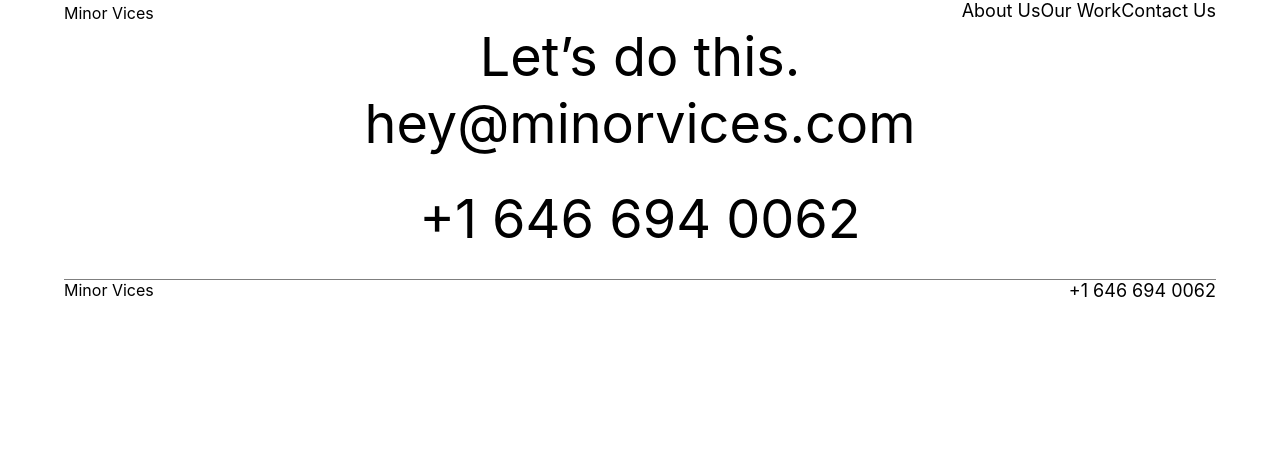
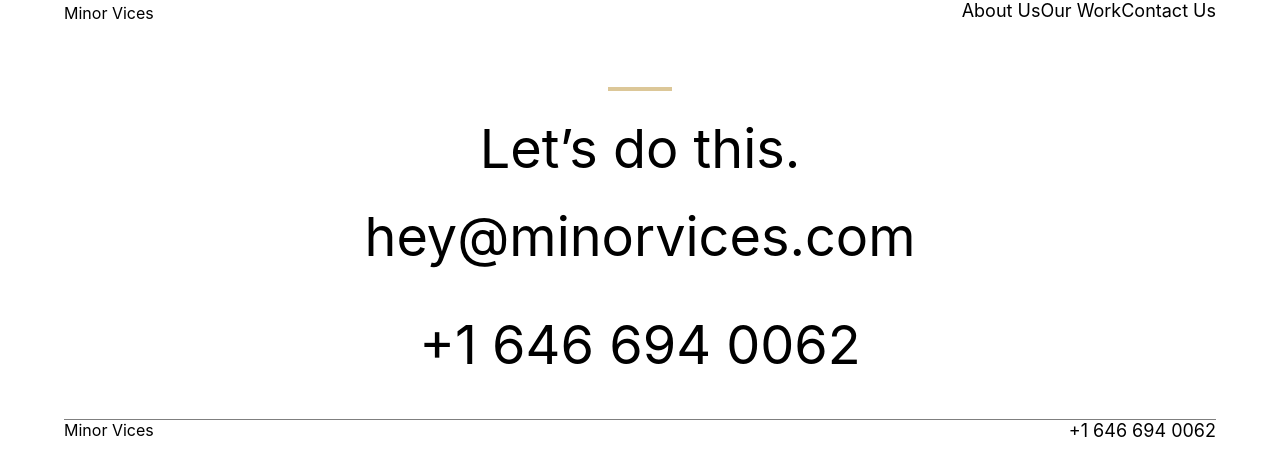
Before and after one commit to minor-vices/minor-vices.github.io, a Jekyll site: the page built from contact.md, in a window 1280 px wide. Shown: the top 476 px of the page. Built offline with Jekyll 4.4.1, drawn with Linux system fonts in a browser that asks for light colours.

Commit message:
Style section header

```diff
--- a/_data/home/2-about.yml
+++ b/_data/home/2-about.yml
@@ -1,6 +1,8 @@
 description: |
   Minor Vices is a no-nonsense, NYC based design studio founded out of the
   desire to work with great brands and great teams.
+
+  [Get to Know Us](/about/)
 media:
   sizes:
     - "(min-width: 48em) 45vw"
--- a/_sass/_home-about.scss
+++ b/_sass/_home-about.scss
@@ -36,10 +36,22 @@
 .home-about__title {
   font-size: 2em;
   line-height: 1;
-  margin: 0 0 0.75em;
+  padding: 2rem 0 0;
+  margin: 2rem 0 0.75em;
+  position: relative;
 
   @media (min-width: 60em) {
     font-size: 4em;
+  }
+
+  &::before {
+    content: '';
+    width: 4rem;
+    border-top: 0.25rem solid $color-gold;
+    display: block;
+    position: absolute;
+    top: 0;
+    left: 0;
   }
 }
 
--- a/_sass/_section-header.scss
+++ b/_sass/_section-header.scss
@@ -2,14 +2,35 @@
 
 .section-header {
   text-align: center;
+  padding: 0 5vw;
+  margin: 4em 0 2em;
+
+  @media (min-width: 80em) {
+    margin-top: 5vw;
+  }
 }
 
 .section-header__title {
   font-size: 2.5em;
-  margin: 0;
+  line-height: 1.125;
+  padding: 2rem 0 0;
+  margin: 0 0 1.5rem;
+  position: relative;
 
   @media (min-width: 60em) {
     font-size: 4em;
+  }
+
+  &::before {
+    content: '';
+    width: 4rem;
+    border-top: 0.25rem solid $color-gold;
+    margin: auto;
+    display: block;
+    position: absolute;
+    top: 0;
+    right: 0;
+    left: 0;
   }
 
   .section-header--contact & {
@@ -22,22 +43,24 @@
 }
 
 .section-header__description {
+  max-width: 32em;
   line-height: 1.5;
-
-  > * {
+  margin: auto;
 
   @media (min-width: 60em) {
     font-size: 1.5em;
   }
 
+  > * {
+    margin: 0 0 0.75em;
+  }
+
   .section-header--contact & {
     font-size: 1.5em;
     line-height: 1.25;
-      margin-bottom: 0.5em;
 
     @media (min-width: 60em) {
       font-size: 3.375em;
     }
   }
 }
-}
```
Lines whose indentation alone changed are shown as unchanged.
